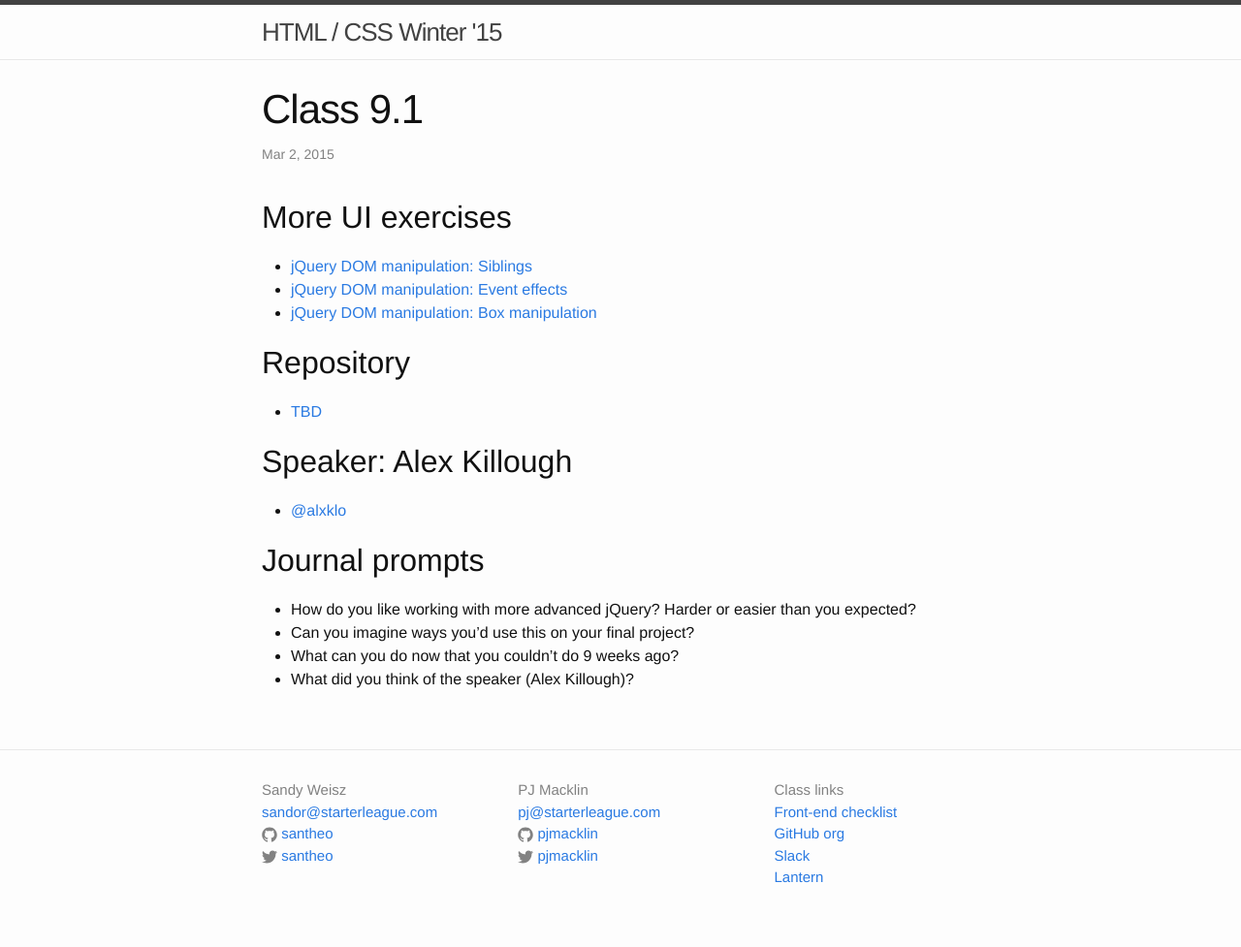
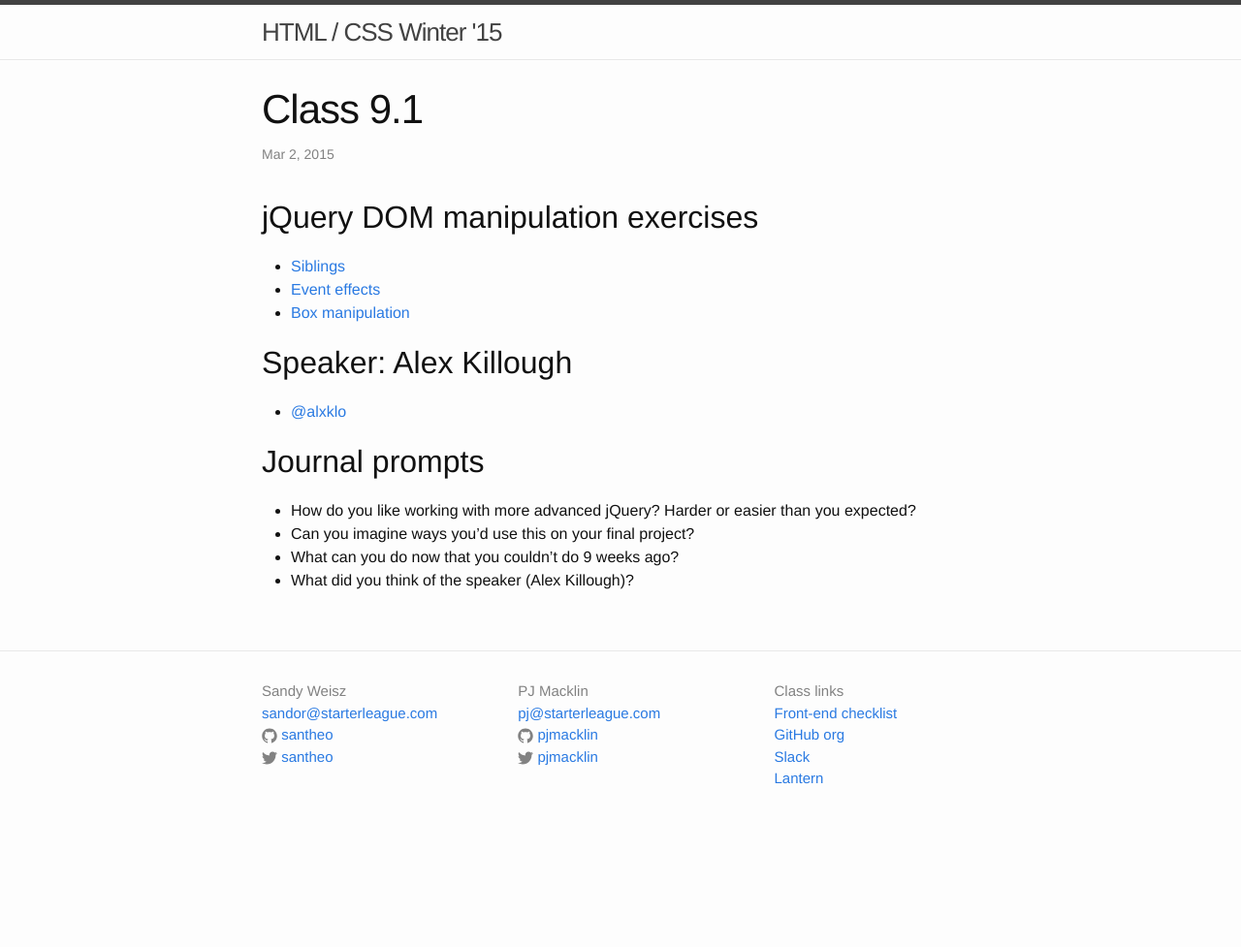
Before and after one commit to tsl-html-css/tsl-html-css.github.io, a Jekyll site: the page built from _posts/2015-03-02-9.1.md, in a window 1280 px wide. Shown: the whole page at 97% size. Built offline with Jekyll 4.4.1, drawn with Linux system fonts in a browser that asks for light colours; after the commit the page ends 900 px from its top, so only the background shows below that.

Commit message:
New links.

```diff
--- a/_posts/2015-03-02-9.1.md
+++ b/_posts/2015-03-02-9.1.md
@@ -5,15 +5,11 @@ date:   2015-03-02 00:00:00
 categories: class
 ---
 
-## More UI exercises
+## jQuery DOM manipulation exercises
 
-* [jQuery DOM manipulation: Siblings](http://jsbin.com/devufa/1/edit?html,css,js,output)
-* [jQuery DOM manipulation: Event effects](http://jsbin.com/dezenu/2/edit?html,css,js,output)
-* [jQuery DOM manipulation: Box manipulation](http://jsbin.com/gofoc/2/edit?html,js,output)
-
-## Repository
-
-* [TBD](#)
+* [Siblings](http://jsbin.com/ciwexu/1/edit?html,css,js,output)
+* [Event effects](http://jsbin.com/tuman/1/edit?html,css,js,output)
+* [Box manipulation](http://jsbin.com/kaheke/2/edit?html,js,output)
 
 ## Speaker: Alex Killough
 
```
